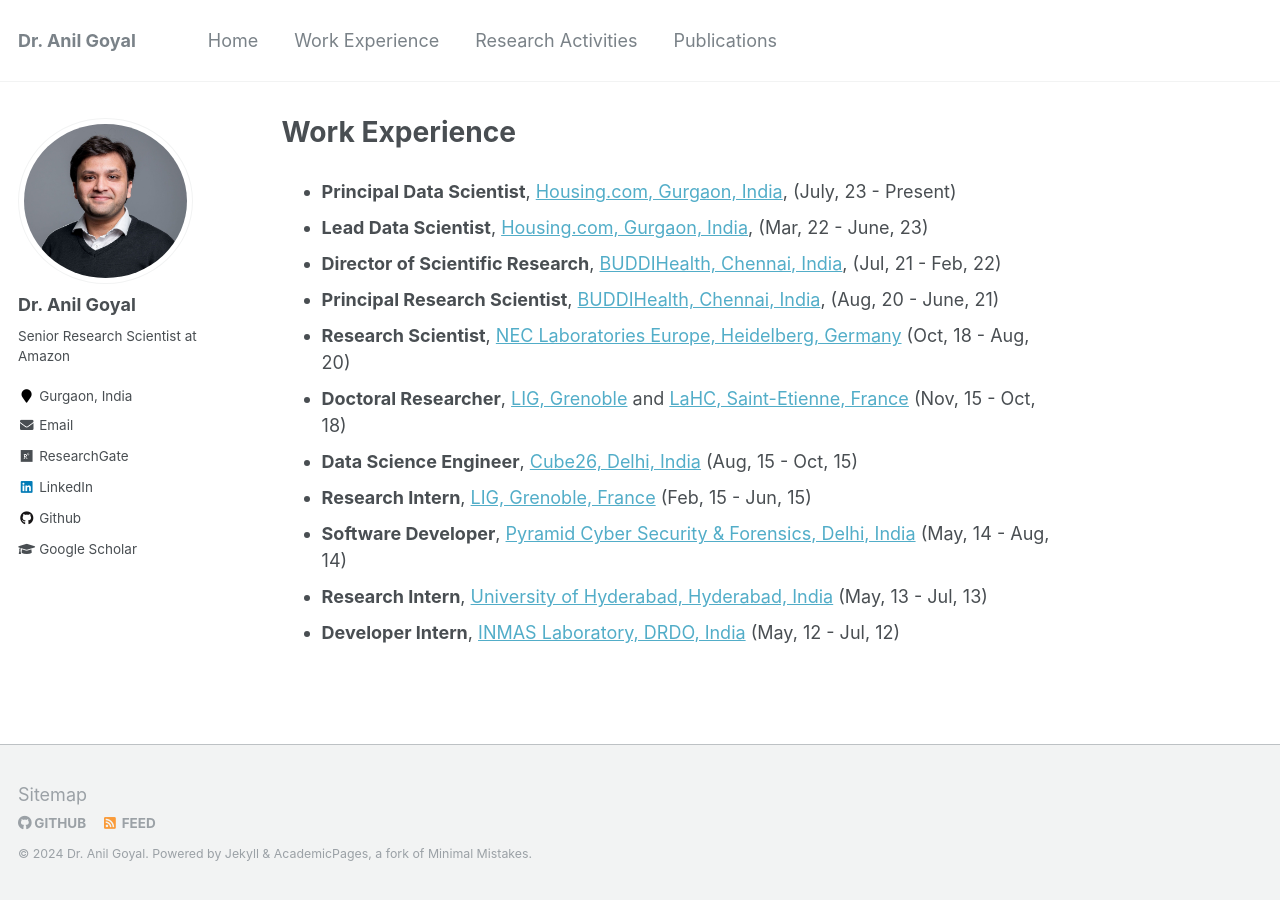
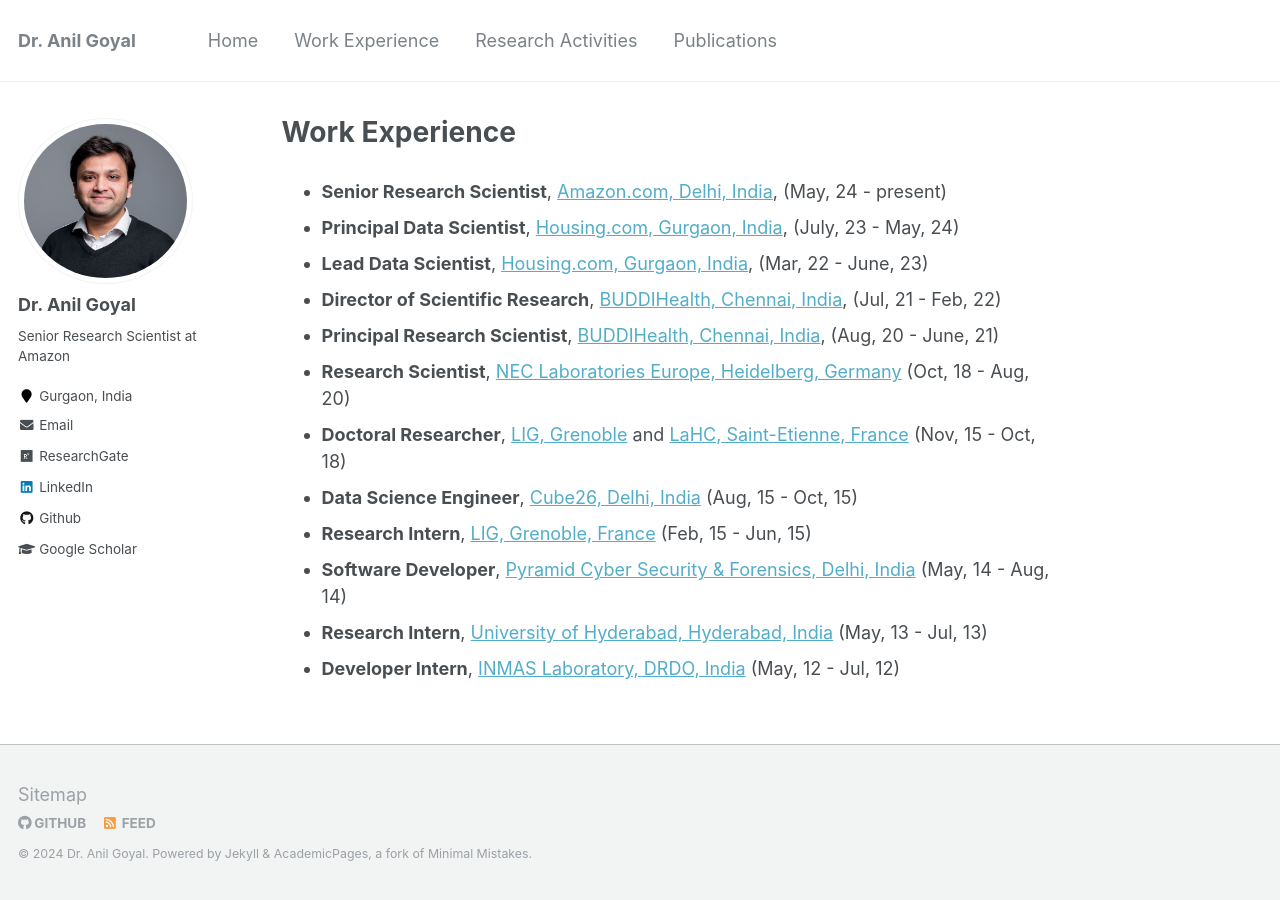
Before and after one commit to goyalanil/goyalanil.github.io, a Jekyll site: the page built from _pages/experience.md, in a window 1280 px wide. Built offline with Jekyll 4.4.1, drawn with Linux system fonts in a browser that asks for light colours.

Commit message:
Update experience.md

```diff
--- a/_pages/experience.md
+++ b/_pages/experience.md
@@ -5,7 +5,8 @@
 classes: wide
 ---
 
-* **Principal Data Scientist**, [Housing.com, Gurgaon, India](https://housing.com/), (July, 23 - Present)
+* **Senior Research Scientist**, [Amazon.com, Delhi, India](https://www.amazon.science/), (May, 24 - present)
+* **Principal Data Scientist**, [Housing.com, Gurgaon, India](https://housing.com/), (July, 23 - May, 24)
 * **Lead Data Scientist**, [Housing.com, Gurgaon, India](https://housing.com/), (Mar, 22 - June, 23)
 * **Director of Scientific Research**, [BUDDIHealth, Chennai, India](http://buddi.ai/), (Jul, 21 - Feb, 22)
 * **Principal Research Scientist**, [BUDDIHealth, Chennai, India](http://buddi.ai/), (Aug, 20 - June, 21)
```
